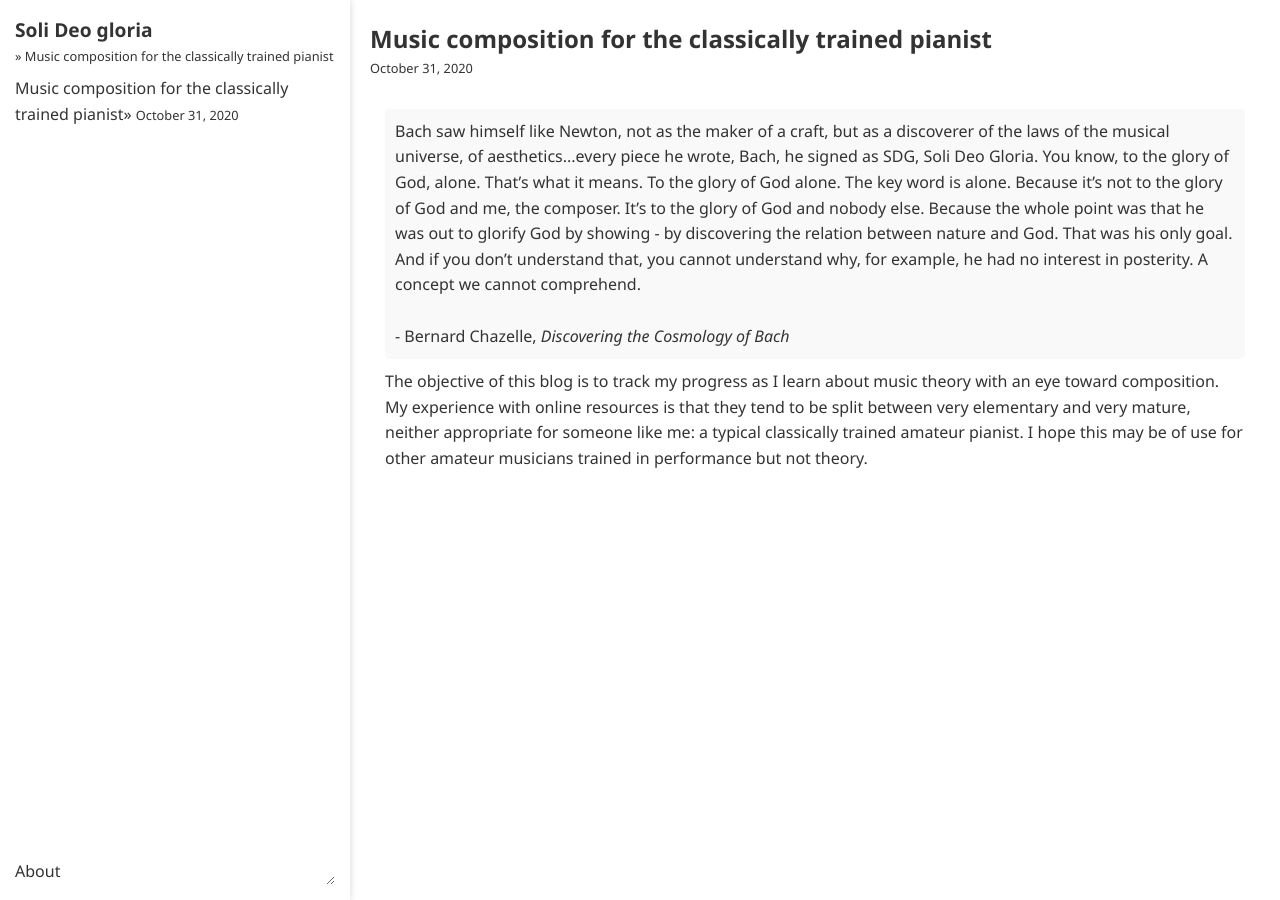
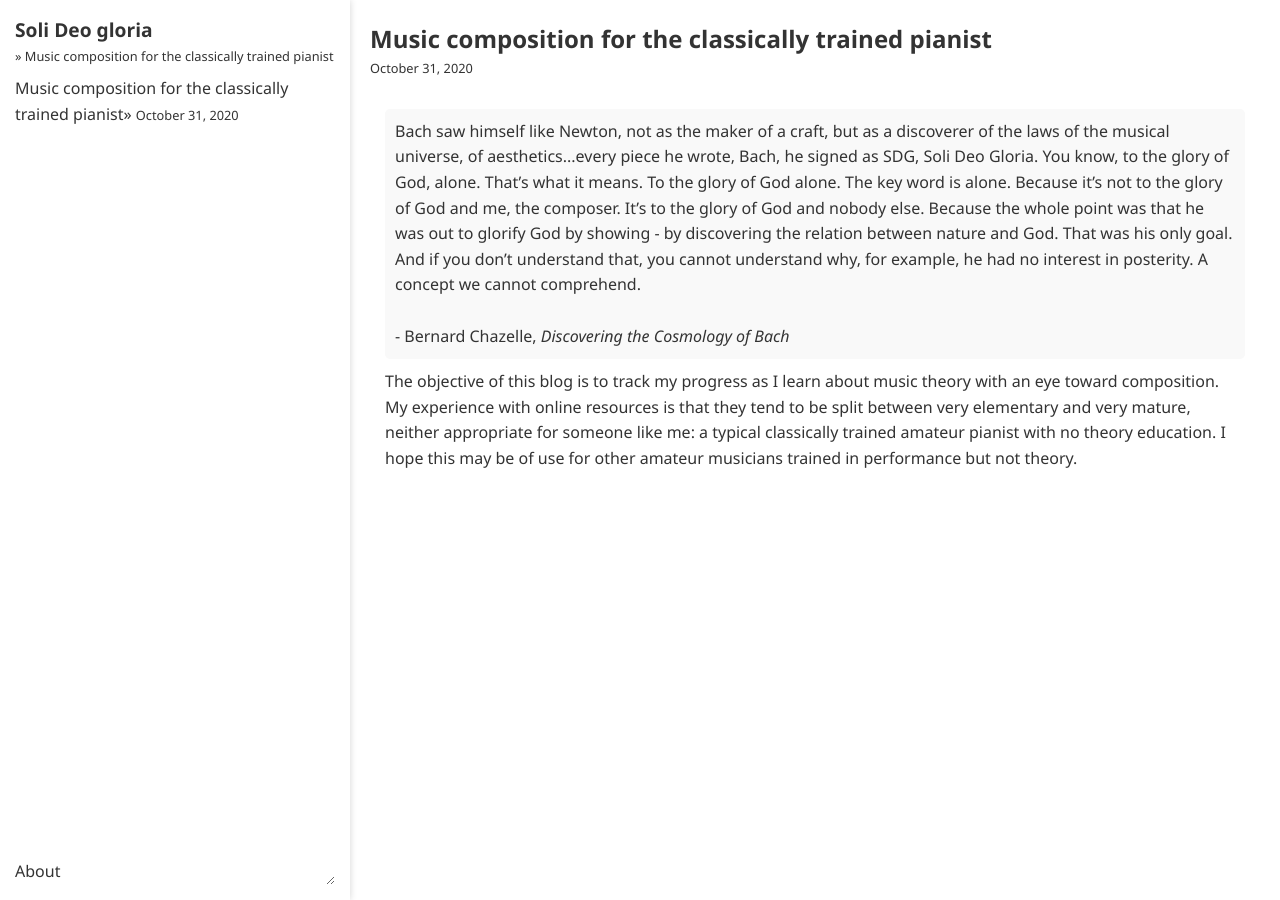
Before and after one commit to ansyblenetwork/sdg, a Jekyll site: the page built from _posts/2020-10-31-music-composition-for-the-classically-trained.html, in a window 1280 px wide. Built offline with Jekyll 4.4.1, drawn with Linux system fonts in a browser that asks for light colours.

Commit message:
Update 2020-10-31-music-composition-for-the-classically-trained.html

```diff
--- a/_posts/2020-10-31-music-composition-for-the-classically-trained.html
+++ b/_posts/2020-10-31-music-composition-for-the-classically-trained.html
@@ -9,4 +9,4 @@ title: "Music composition for the classically trained pianist"
   - Bernard Chazelle, <i>Discovering the Cosmology of Bach</i>
 </div>
 
-The objective of this blog is to track my progress as I learn about music theory with an eye toward composition. My experience with online resources is that they tend to be split between very elementary and very mature, neither appropriate for someone like me: a typical classically trained amateur pianist. I hope this may be of use for other amateur musicians trained in performance but not theory.
+The objective of this blog is to track my progress as I learn about music theory with an eye toward composition. My experience with online resources is that they tend to be split between very elementary and very mature, neither appropriate for someone like me: a typical classically trained amateur pianist with no theory education. I hope this may be of use for other amateur musicians trained in performance but not theory.
```
